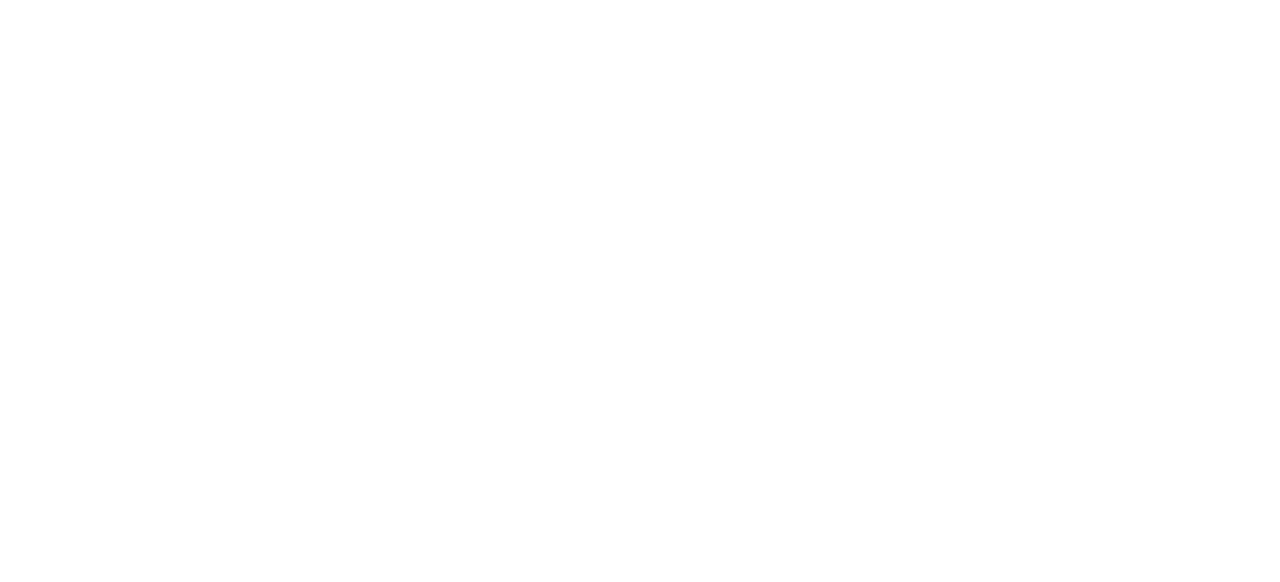
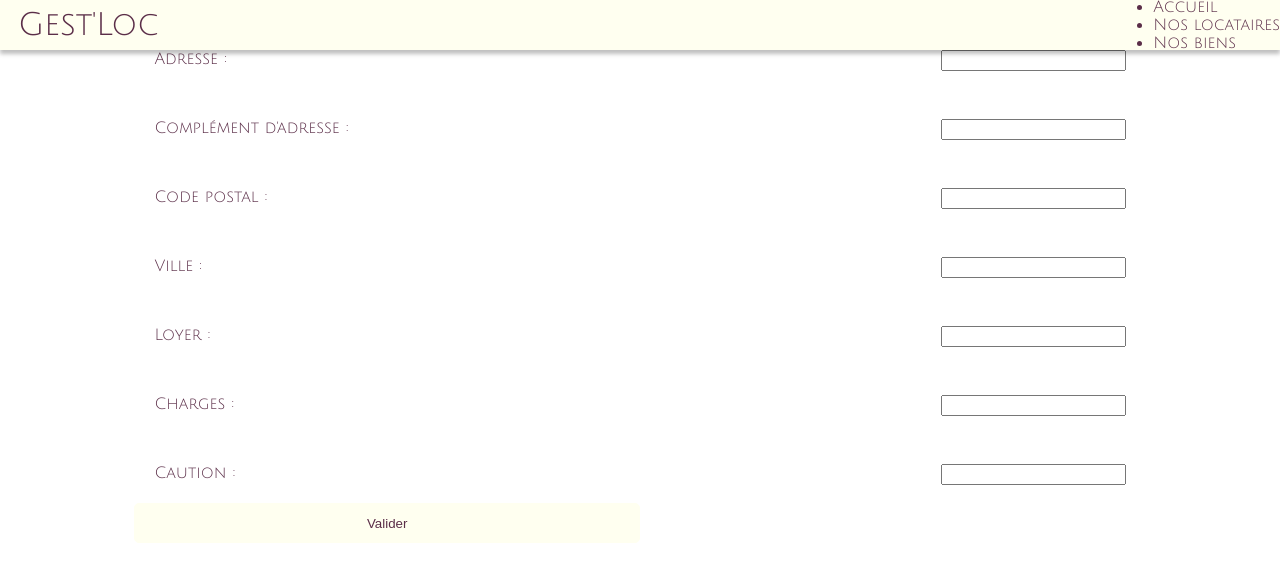
Before and after one commit to ColeeneP/AppGestionLocation, a React (Create React App) app in the folder frontend/: page /createProperty in a window 1280 px wide. Before the commit this address had no page. Shown: the top 582 px of the page. Built offline with nearby package versions, Linux system fonts and the light colour scheme.

Commit message:
Add form to create new property

```diff
--- a/frontend/src/index.js
+++ b/frontend/src/index.js
@@ -8,6 +8,7 @@ import Home from './pages/Home';
 import Tenants from './pages/Tenants';
 import Property from './pages/Property';
 import AddTenant from './scenes/AddTenant';
+import AddProperty from './scenes/AddProperty';
 
 const root = ReactDOM.createRoot(document.getElementById('root'));
 root.render(
@@ -19,6 +20,7 @@ root.render(
         <Route path="/tenants" element={<Tenants />} />
         <Route path="/property" element={<Property />} />
         <Route path="/createTenant" element={<AddTenant />} />
+        <Route path="/createProperty" element={<AddProperty />} />
       </Routes>
     <App />
     </BrowserRouter>
--- a/frontend/src/pages/Home.js
+++ b/frontend/src/pages/Home.js
@@ -14,7 +14,7 @@ export default function Home(){
 
                 <section class="actions">
                 <Link to="/CreateTenant"><button class="adding_button">Ajouter un locataire <i class="fa-solid fa-user"></i></button></Link>
-                <button class="adding_button">Ajouter un bien <i class="fa-solid fa-building"></i></button>
+                <Link to="/CreateProperty"><button class="adding_button">Ajouter un bien <i class="fa-solid fa-building"></i></button></Link>
                 <button class="adding_button">Ajouter un paiement <i class="fa-regular fa-credit-card"></i></button>
                 </section>
 
--- /dev/null
+++ b/frontend/src/scenes/AddProperty.js
@@ -0,0 +1,62 @@
+import { useState, useEffect} from "react";
+import { useParams, useNavigate } from "react-router-dom";
+import Header from "../components/Header";
+import { CreateProperty } from "../services/Property";
+
+export default function AddTenant() {
+    const navigate = useNavigate();
+    const [address, setAddress] = useState(String);
+    const [additional, setAdditional] = useState(String);
+    const [postalCode, setPostalCode] = useState(String);
+    const [city, setCity] = useState(String);
+    const [rent, setRent] = useState(String);
+    const [charges, setCharges] = useState(String);
+    const [deposit, setDeposit] = useState(String);
+
+    const handleSubmit = (e) => {
+        if (address !== null && postalCode !== null && city !== null && rent !== null && charges !== null && deposit !== null) {
+            let post = {
+                address: address,
+                additional: additional,
+                postal_code: postalCode,
+                city: city,
+                rent: rent,
+                charges: charges,
+                deposit: deposit
+            };
+            CreateProperty(post).then((response) => {navigate(`/home`); alert("Bien ajouté") }, (error) => { alert(error.response.data.error) });
+        } else {
+            alert("Veuillez renseigner tous les champs")
+        }
+      e.preventDefault();}
+
+    return (
+        <div>
+          <Header />
+        <form onSubmit={handleSubmit} class="formulaire">
+            <label for="address">Adresse : <input id="address" type="text" value={address} onChange={(e) => setAddress(e.target.value)} />
+            </label><br />
+
+            <label for="additional">Complément d'adresse : <input id="additional" type="text" value={additional} onChange={(e) => setAdditional(e.target.value)} />
+            </label><br />
+
+            <label for="postalCode">Code postal : <input id="postalCode" type="text" value={postalCode} onChange={(e) => setPostalCode(e.target.value)} />
+            </label><br />
+
+            <label for="city">Ville : <input id="city" type="text" value={city} onChange={(e) => setCity(e.target.value)} />
+            </label><br />
+
+            <label for="rent">Loyer : <input id="rent" type="number" value={rent} onChange={(e) => setRent(e.target.value)} />
+            </label><br />
+
+            <label for="charges">Charges : <input id="charges" type="number" value={charges} onChange={(e) => setCharges(e.target.value)} />
+            </label><br />
+
+            <label for="deposit">Caution : <input id="deposit" type="number" value={deposit} onChange={(e) => setDeposit(e.target.value)} />
+            </label><br />
+
+            <button class="submit_button" type='submit'>Valider</button>
+        </form>
+        </div>
+    )
+}
```
